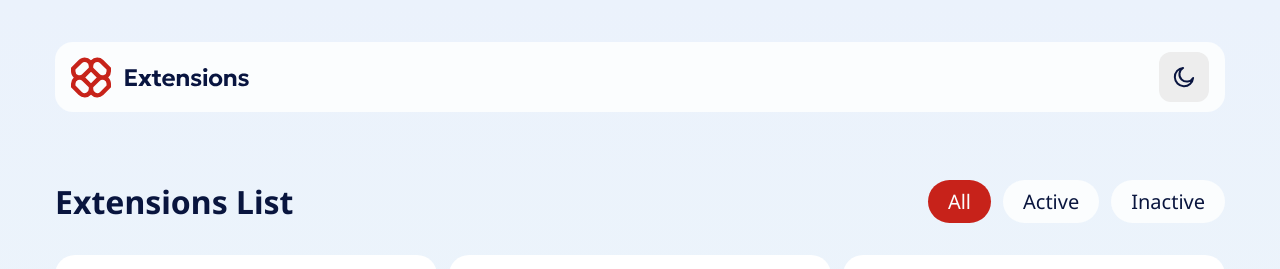
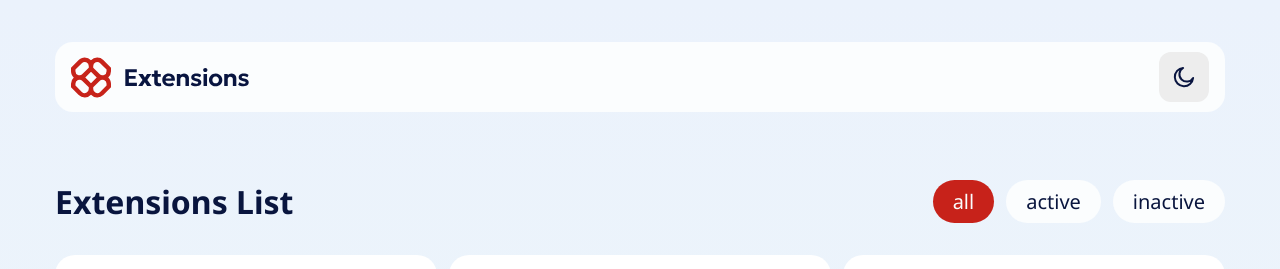
Before and after one commit to GracilianoOG/fem-ext-mgr, a React (Vite) app: page / in a window 1280 px wide. Shown: the top 269 px of the page. Built offline with nearby package versions, Linux system fonts and the light colour scheme.

Commit message:
Replace styled components with FilterButton

```diff
--- a/src/components/ExtensionsFilters.tsx
+++ b/src/components/ExtensionsFilters.tsx
@@ -1,9 +1,9 @@
 import { useState } from "react";
-import { ButtonStyled } from "./styles/Button.styled";
 import { ExtensionsFiltersStyled } from "./styles/ExtensionsFilters.styled";
 import { FiltersContainerStyled } from "./styles/FiltersContainer.styled";
 import { TitleStyled } from "./styles/Title.styled";
 import { FilterTypes } from "../enums/FilterTypes";
+import FilterButton from "./FilterButton";
 
 const ExtensionsFilters = () => {
   const [selected, setSelected] = useState<string>(FilterTypes.ALL);
@@ -12,24 +12,21 @@ const ExtensionsFilters = () => {
     <ExtensionsFiltersStyled>
       <TitleStyled>Extensions List</TitleStyled>
       <FiltersContainerStyled>
-        <ButtonStyled
-          $selected={selected === FilterTypes.ALL}
-          onClick={() => setSelected(FilterTypes.ALL)}
-        >
-          All
-        </ButtonStyled>
-        <ButtonStyled
-          $selected={selected === FilterTypes.ACTIVE}
-          onClick={() => setSelected(FilterTypes.ACTIVE)}
-        >
-          Active
-        </ButtonStyled>
-        <ButtonStyled
-          $selected={selected === FilterTypes.INACTIVE}
-          onClick={() => setSelected(FilterTypes.INACTIVE)}
-        >
-          Inactive
-        </ButtonStyled>
+        <FilterButton
+          selected={selected}
+          setSelected={setSelected}
+          btnFilter={FilterTypes.ALL}
+        />
+        <FilterButton
+          selected={selected}
+          setSelected={setSelected}
+          btnFilter={FilterTypes.ACTIVE}
+        />
+        <FilterButton
+          selected={selected}
+          setSelected={setSelected}
+          btnFilter={FilterTypes.INACTIVE}
+        />
       </FiltersContainerStyled>
     </ExtensionsFiltersStyled>
   );
```
